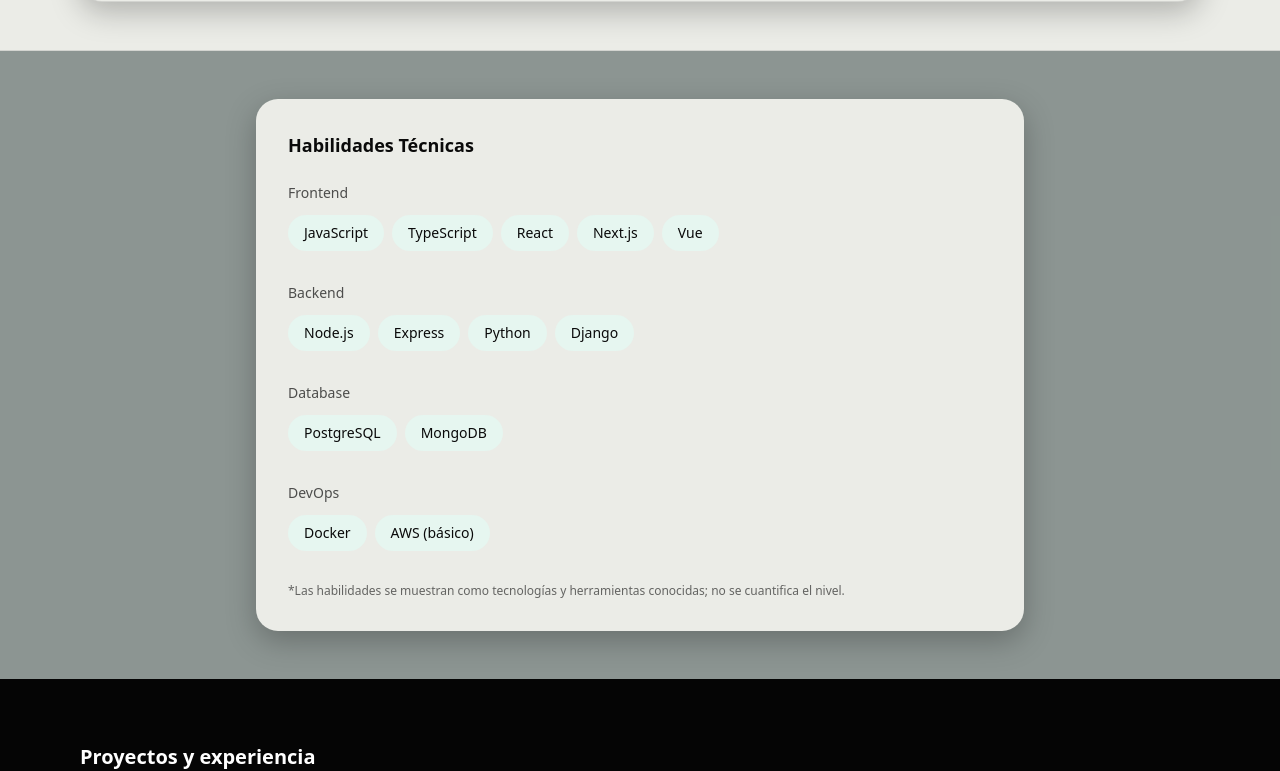
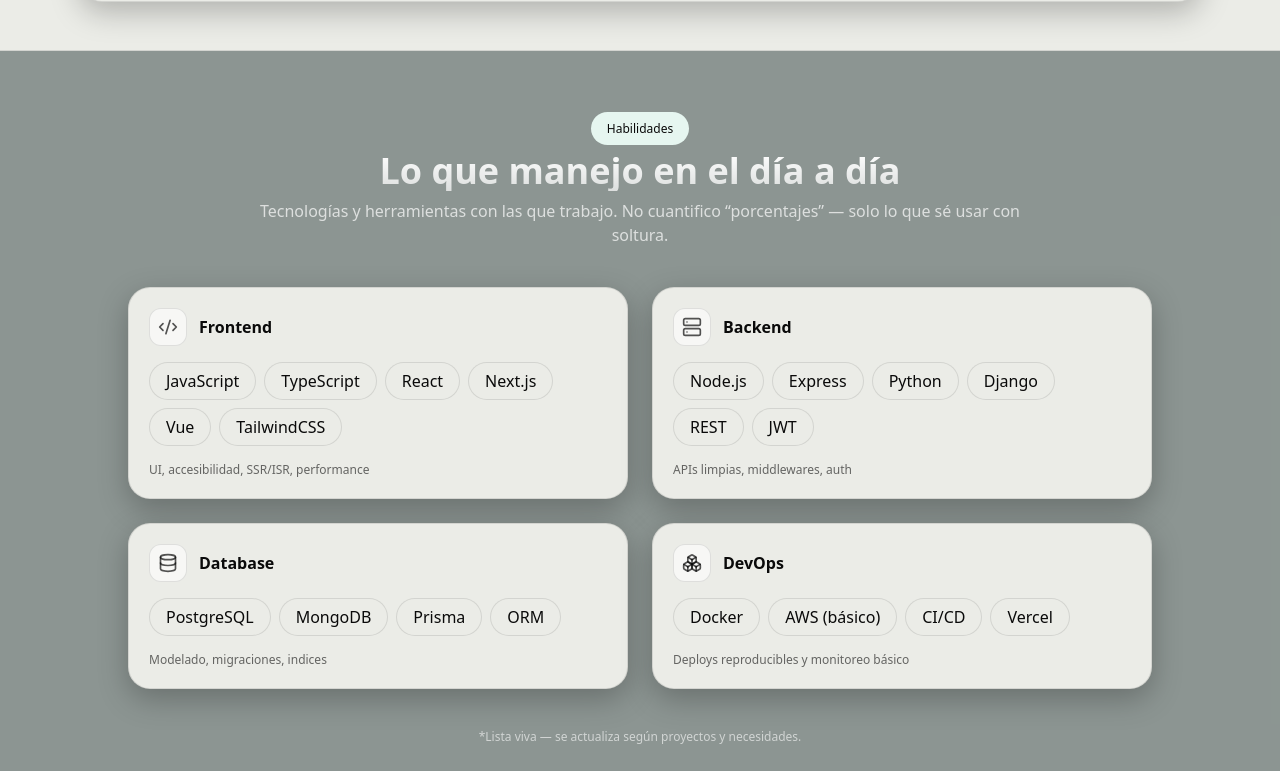
Before and after one commit to PATINO-0/Samuelpatino, a Next.js app: page / in a window 1280 px wide. Shown: the part 1817-2588 px from the top of the page. Built offline with nearby package versions, Linux system fonts and the light colour scheme.

Commit message:
Temporal cambios en pc de mesa no disponibles por falta de push solo son cmabios temporales

```diff
--- a/app/globals.css
+++ b/app/globals.css
@@ -18,7 +18,6 @@
 }
 
 /* ===== UTILIDADES PERSONALIZADAS (v4) ===== */
-/* ✅ sin el punto; nombres en minúscula */
 @utility container { @apply mx-auto max-w-6xl px-4; }
 
 @utility dotted {
@@ -32,6 +31,28 @@
 @utility pill { @apply rounded-pill px-5 py-2 bg-paper/90 text-ink shadow-insetSoft; }
 @utility soft-pill { @apply rounded-pill px-4 py-2 bg-pill text-ink; }
 
+/* === Mejoras generales (opcional) === */
+html { scroll-behavior: smooth; }
+:target { scroll-margin-top: 96px; } /* compensa la nav sticky */
+
+/* === Utilidades visuales para Skills === */
+@utility gradient-ink {
+  @apply bg-gradient-to-b from-white to-white/70 text-transparent bg-clip-text;
+}
+
+@utility icon-badge {
+  @apply rounded-xl bg-white/60 text-ink p-2 border border-black/10;
+}
+
+@utility chip {
+  @apply rounded-pill px-4 py-1.5 bg-paper text-ink border border-black/10
+         hover:-translate-y-0.5 transition transform;
+}
+
+@utility skill-card {
+  @apply shadow-card hover:shadow-lg hover:-translate-y-1 transition transform;
+}
+
 /* ===== BASE ===== */
 :root { color-scheme: dark; }
 html, body, #root { height: 100%; }
--- a/components/Skills.tsx
+++ b/components/Skills.tsx
@@ -1,48 +1,89 @@
 "use client";
+import { motion } from "framer-motion";
+import { Code2, Server, DatabaseIcon, Boxes } from "lucide-react";
+
+type Group = {
+  title: string;
+  icon: React.ReactNode;
+  items: string[];
+  note?: string;
+};
 
 export default function Skills() {
-  const groups = [
+  const groups: Group[] = [
     {
       title: "Frontend",
-      items: ["JavaScript", "TypeScript", "React", "Next.js", "Vue"],
+      icon: <Code2 className="h-5 w-5 text-ink/70" />,
+      items: ["JavaScript", "TypeScript", "React", "Next.js", "Vue", "TailwindCSS"],
+      note: "UI, accesibilidad, SSR/ISR, performance",
     },
     {
       title: "Backend",
-      items: ["Node.js", "Express", "Python", "Django"],
+      icon: <Server className="h-5 w-5 text-ink/70" />,
+      items: ["Node.js", "Express", "Python", "Django", "REST", "JWT"],
+      note: "APIs limpias, middlewares, auth",
     },
     {
       title: "Database",
-      items: ["PostgreSQL", "MongoDB"],
+      icon: <DatabaseIcon className="h-5 w-5 text-ink/70" />,
+      items: ["PostgreSQL", "MongoDB", "Prisma", "ORM"],
+      note: "Modelado, migraciones, indices",
     },
     {
       title: "DevOps",
-      items: ["Docker", "AWS (básico)"],
+      icon: <Boxes className="h-5 w-5 text-ink/70" />,
+      items: ["Docker", "AWS (básico)", "CI/CD", "Vercel"],
+      note: "Deploys reproducibles y monitoreo básico",
     },
   ];
 
   return (
-    <section id="habilidades" className="bg-pill/60 py-12">
+    <section id="habilidades" className="bg-pill/60 py-16">
       <div className="container">
-        <div className="max-w-3xl mx-auto paper rounded-blob p-6 md:p-8 shadow-card">
-          <h3 className="text-ink font-semibold text-lg mb-6">Habilidades Técnicas</h3>
-
-          <div className="space-y-8">
-            {groups.map((g) => (
-              <div key={g.title}>
-                <p className="text-ink/70 text-sm mb-3">{g.title}</p>
-                <div className="flex flex-wrap gap-2">
-                  {g.items.map((it) => (
-                    <span key={it} className="soft-pill text-sm">{it}</span>
-                  ))}
-                </div>
-              </div>
-            ))}
-          </div>
-
-          <p className="text-ink/60 text-xs mt-8">
-            *Las habilidades se muestran como tecnologías y herramientas conocidas; no se cuantifica el nivel.
+        {/* Encabezado */}
+        <div className="mx-auto max-w-3xl text-center mb-10">
+          <span className="soft-pill text-xs">Habilidades</span>
+          <h2 className="mt-3 text-balance text-3xl md:text-4xl font-bold gradient-ink">
+            Lo que manejo en el día a día
+          </h2>
+          <p className="text-white/70 mt-2">
+            Tecnologías y herramientas con las que trabajo. No cuantifico “porcentajes” — solo lo que sé usar con soltura.
           </p>
         </div>
+
+        {/* Grid de categorías */}
+        <div className="grid gap-6 md:grid-cols-2 max-w-5xl mx-auto">
+          {groups.map((g, idx) => (
+            <motion.div
+              key={g.title}
+              initial={{ y: 14, opacity: 0 }}
+              whileInView={{ y: 0, opacity: 1 }}
+              viewport={{ once: true, margin: "-20% 0px" }}
+              transition={{ duration: 0.45, delay: idx * 0.05 }}
+              className="skill-card paper rounded-blob p-5 border border-black/10"
+            >
+              <div className="flex items-center gap-3">
+                <div className="icon-badge">{g.icon}</div>
+                <h3 className="text-ink font-semibold">{g.title}</h3>
+              </div>
+
+              <div className="mt-4 flex flex-wrap gap-2">
+                {g.items.map((it) => (
+                  <span key={it} className="chip">
+                    {it}
+                  </span>
+                ))}
+              </div>
+
+              {g.note && <p className="text-ink/60 text-xs mt-4">{g.note}</p>}
+            </motion.div>
+          ))}
+        </div>
+
+        {/* Nota al final */}
+        <p className="text-center text-white/60 text-xs mt-10">
+          *Lista viva — se actualiza según proyectos y necesidades.
+        </p>
       </div>
     </section>
   );
```
